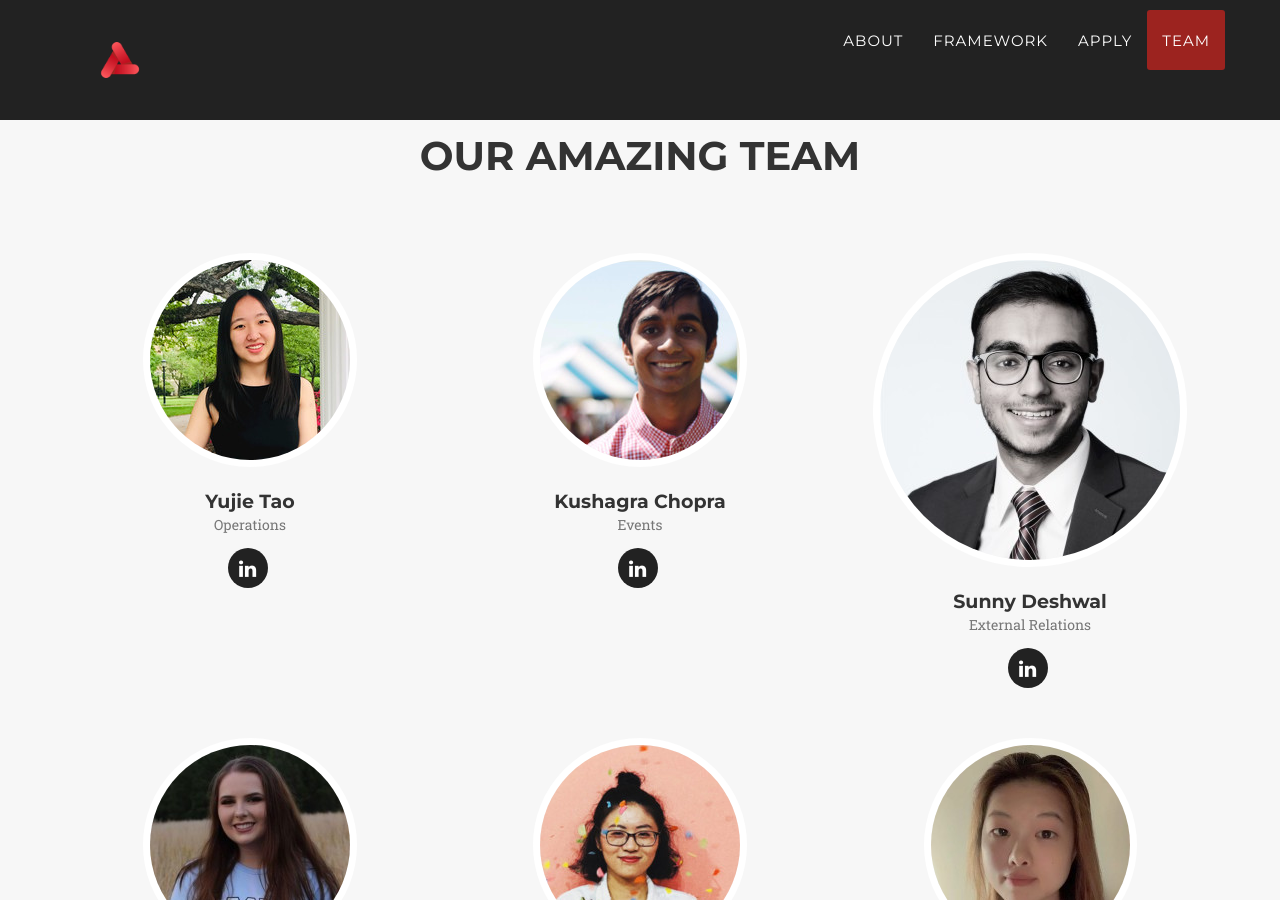
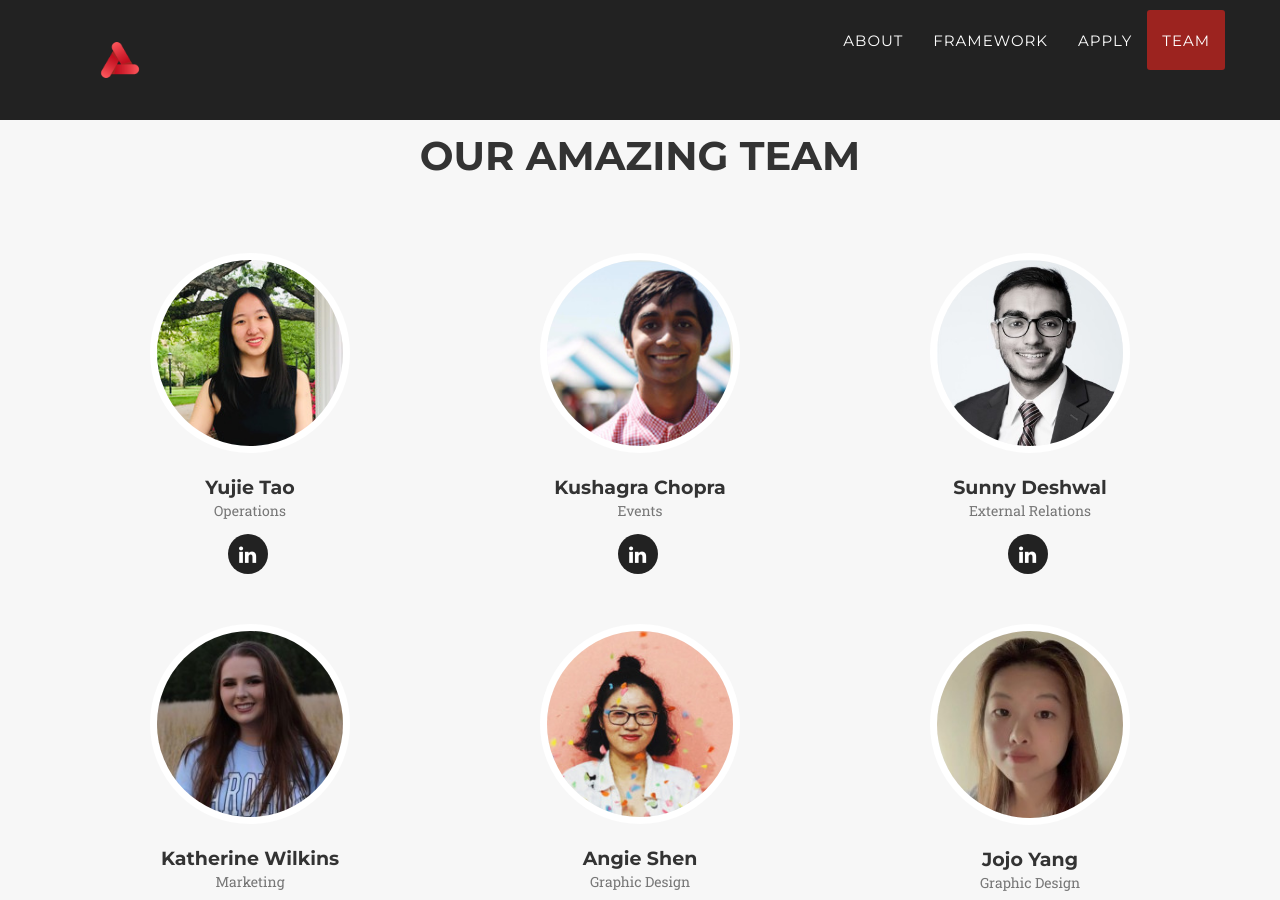
Before and after one commit to unc-pmclub/main-website, a Jekyll site: the page built from index.html, in a window 1280 px wide and 900 px high, scrolled down 4659 px. Built offline with Jekyll 4.4.1, drawn with Linux system fonts in a browser that asks for light colours; some web fonts are replaced.

Commit message:
Update team.html

```diff
--- a/_includes/team.html
+++ b/_includes/team.html
@@ -11,7 +11,7 @@
                 {% for member in site.people %}
                 <div class="col-sm-4">
                     <div class="team-member">
-                        <img src="img/team/{{ member.pic }}.jpg" class="img-responsive img-circle" alt="">
+                        <img src="img/team/{{ member.pic }}.jpg" class="img-responsive img-circle" alt="" width="200px">
                         <h4>{{ member.name }}</h4>
                         <p class="text-muted">{{ member.position }}</p>
                         <ul class="list-inline social-buttons">
```
